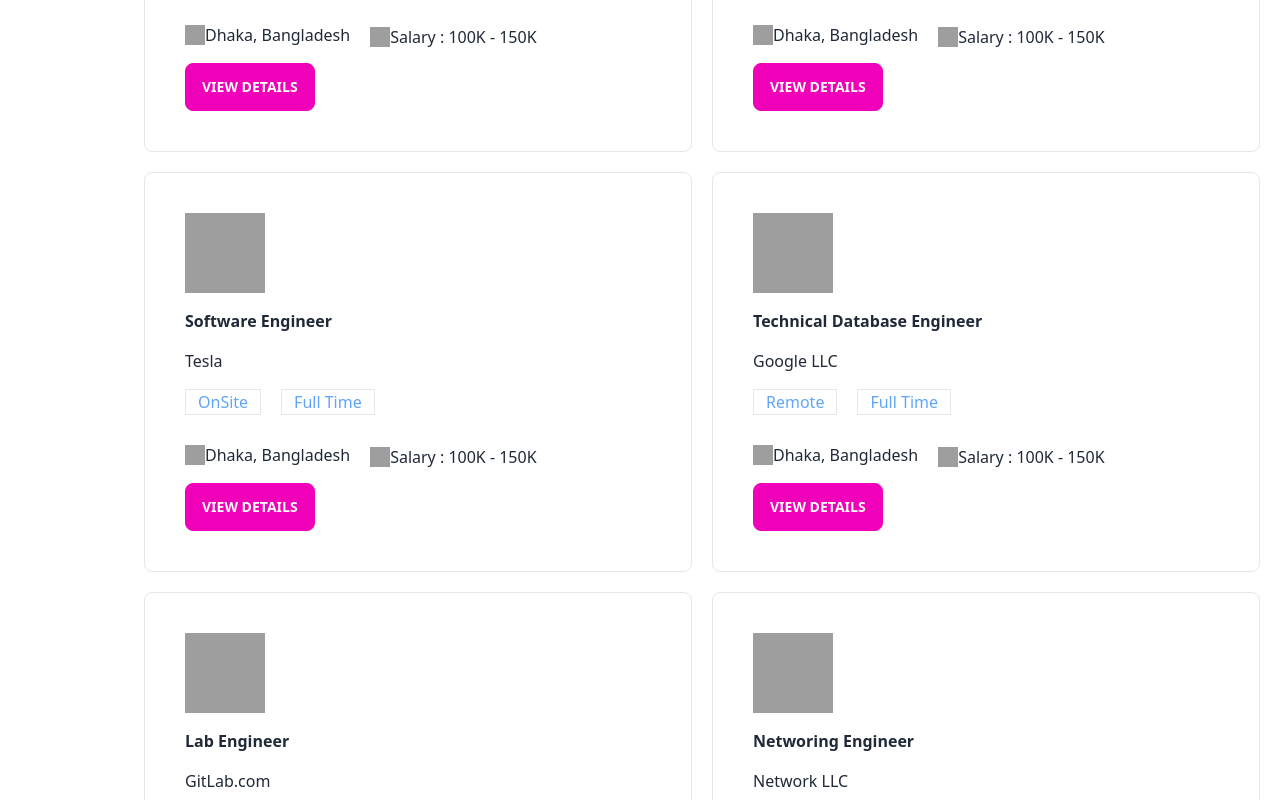
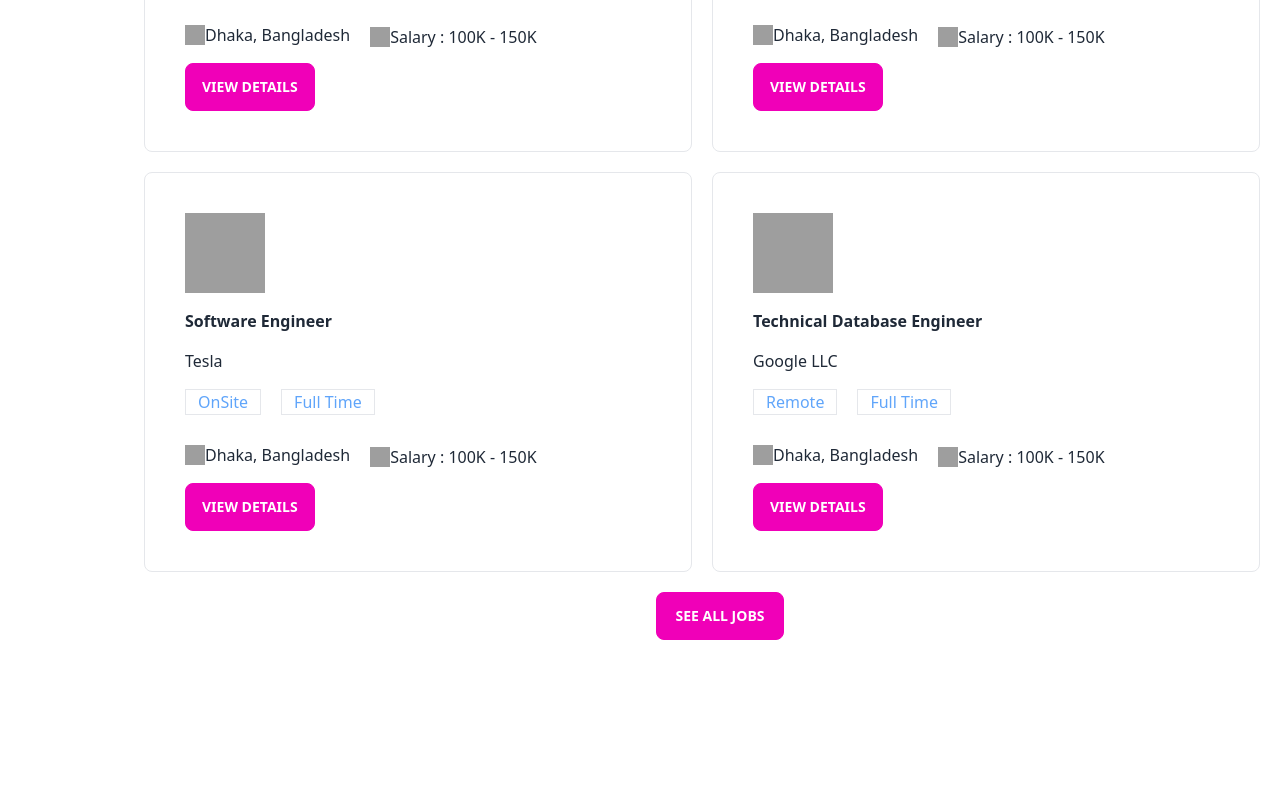
Before and after one commit to NabilaWorld/career-hub, a React (Vite) app: page / in a window 1280 px wide. Shown: the part 1512-2312 px from the top of the page. After the commit the page ends 2192 px from the top, so only its background shows below. Built offline with nearby package versions, Linux system fonts and the light colour scheme; grey boxes are pictures that could not be loaded.

Commit message:
commit the see all button jobs

```diff
--- a/src/components/Feature/Feature.jsx
+++ b/src/components/Feature/Feature.jsx
@@ -3,12 +3,19 @@ import FeatureShow from '../FeatureShow/FeatureShow';
 
 const Feature = () => {
     const [features, setFeatures] = useState([]);
+    const [showAll, setShowAll] = useState(false);
+
     useEffect(()=>{
         fetch('feature.JSON')
         .then(res => res.json())
         .then(data=> setFeatures(data))
         .catch(error => console.log(error));
-    }, [])
+    }, []);
+
+    const handleSeeAllJobs = () => {
+        setShowAll(true);
+    }
+
     return (
         <div>
             <div className='text-center mt-28 mb-16'>
@@ -16,17 +23,24 @@ const Feature = () => {
                 <p className='text-gray-500'>Explore thousands of job opportunities with all the information you need. Its your future</p>
             </div>
 
-                <div className='grid md:grid-cols-2 md:ml-36 ml-5'>
-                    {
-                        features.map(feature=> <FeatureShow
-                        key = {feature.id}
-                        feature = {feature}
-                        ></FeatureShow> )
-                    }
+            <div className='grid md:grid-cols-2 md:ml-36 ml-5'>
+                {
+                    features.slice(0, showAll ? features.length : 4).map(feature => (
+                        <FeatureShow
+                            key={feature.id}
+                            feature={feature}
+                        />
+                    ))
+                }
+            </div>
 
-
-    <center><button className='btn btn-secondary mt-5 md:ml-96 w-32 mb-10'>See All Jobs</button></center>
-                </div>
+            {!showAll && (
+                <center>
+                    <button className='btn btn-secondary mt-5 md:ml-40 w-32 mb-10' onClick={handleSeeAllJobs}>
+                        See All Jobs
+                    </button>
+                </center>
+            )}
         </div>
     );
 };
```
